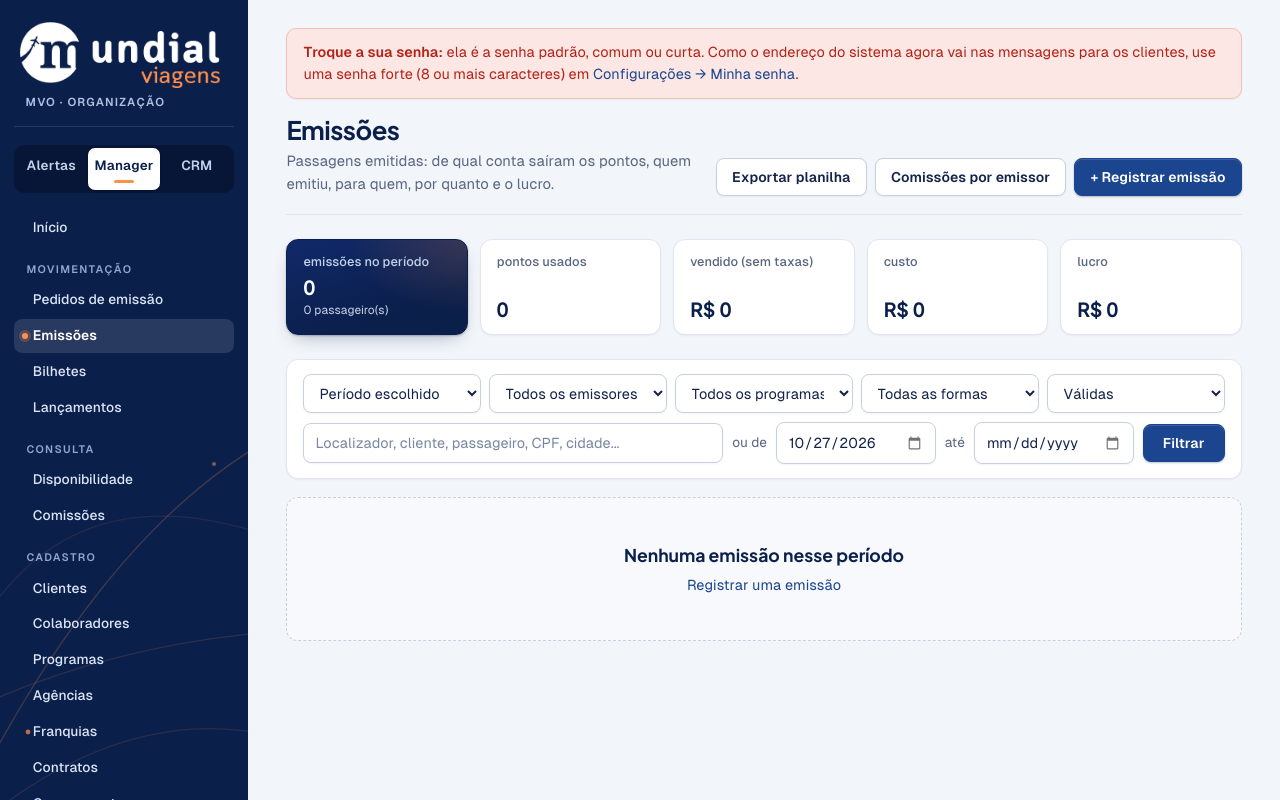
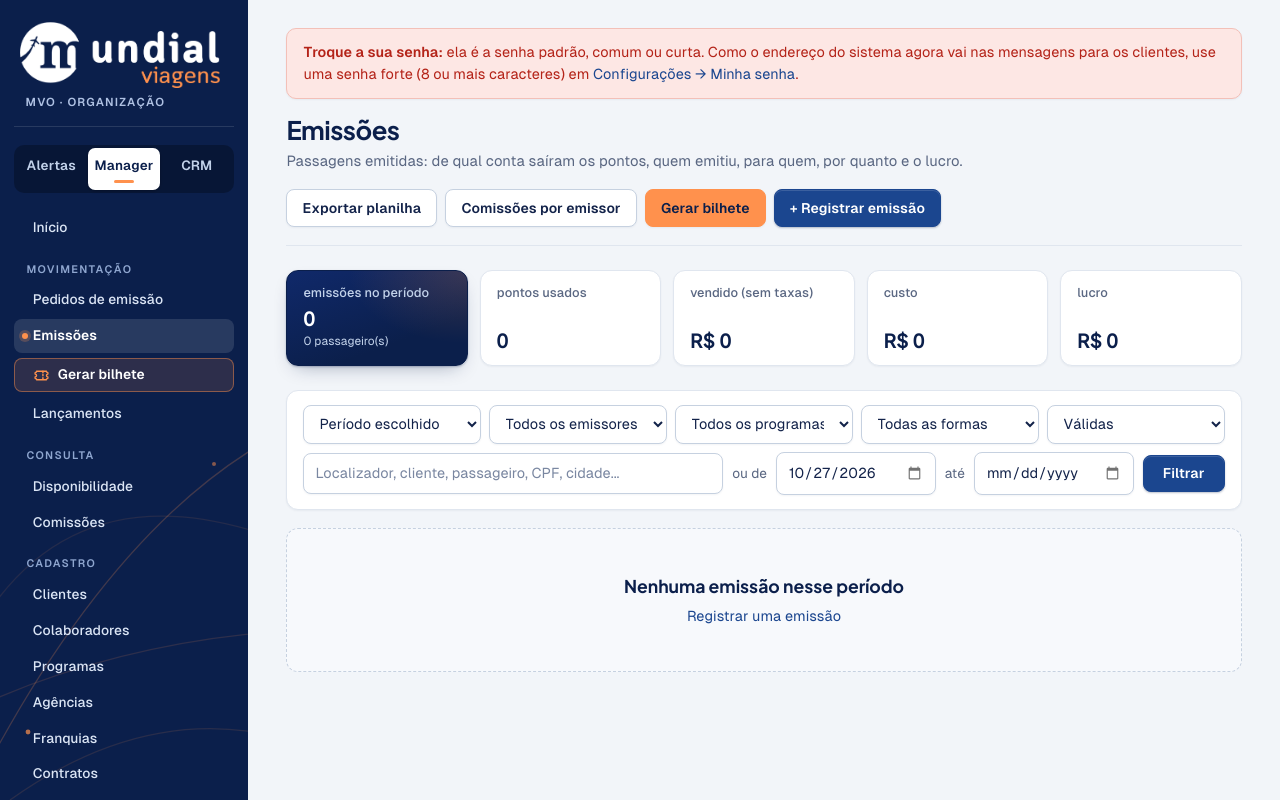
Before and after one commit to mundialviagens2014-sys/alertas-viagens, a FastAPI app: page /emissoes in a window 1280 px wide. Run offline with FastAPI, Linux system fonts and the light colour scheme; the visitor is signed in with stand-in values (Sample User, id 1); data comes from the database, SQL or seed files in the repository; data that the repository does not hold is empty.

Commit message:
Bilhetes em destaque no menu e nas emissões; versão no rodapé do menu
- "Gerar bilhete" com ícone e cor laranja no menu do Manager, e botão laranja
  em Emissões e na emissão.
- Rodapé do menu mostra a versão publicada (commit do Render).

Co-Authored-By: Claude Opus 5.5 <noreply@anthropic.com>
Claude-Session: https://claude.ai/code/session_019UhPdLd15jwEd86u1yHwxU

```diff
--- a/app/static/estilo.css
+++ b/app/static/estilo.css
@@ -1271,3 +1271,15 @@ form.filtros > .segmentos + span { order: -1; }
   padding: .25rem .4rem; border-radius: 6px; }
 .login .esqueci:hover { text-decoration: underline; text-underline-offset: 3px; }
 .login .esqueci:focus-visible { outline: 2px solid var(--azul); outline-offset: 2px; }
+
+/* "Gerar bilhete" em destaque no menu do Manager */
+.menu a.menu-bilhete { display: flex; align-items: center; justify-content: flex-start; gap: .5rem; margin: .2rem 0; color: #fff; font-weight: 600;
+  background: rgba(255, 145, 77, .14); box-shadow: inset 0 0 0 1px rgba(255, 145, 77, .45); }
+.menu a.menu-bilhete svg { width: 17px; height: 17px; flex: none; color: var(--laranja); }
+.menu a.menu-bilhete:hover { background: rgba(255, 145, 77, .24); }
+.menu a.menu-bilhete.ativo { background: var(--laranja); color: var(--noite); box-shadow: none; }
+.menu a.menu-bilhete.ativo svg { color: var(--noite); }
+.menu a.menu-bilhete.ativo::before { display: none; }
+.versao-app { margin-top: .35rem; font-size: .7rem; color: #8fa6cf; font-variant-numeric: tabular-nums; letter-spacing: .02em; }
+.btn.btn-bilhete { background: var(--laranja); border-color: var(--laranja); color: var(--noite); font-weight: 700; }
+.btn.btn-bilhete:hover { background: #ff7f33; border-color: #ff7f33; color: var(--noite); }
--- a/app/templates/base.html
+++ b/app/templates/base.html
@@ -127,7 +127,7 @@
       <span class="secao">Movimentação</span>
       <a href="/pedidos" class="{{ 'ativo' if pagina in ('pedidos', 'pedido_form') }}">Pedidos de emissão {% if abertos %}<span class="contador">{{ abertos }}</span>{% endif %}</a>
       <a href="/emissoes" class="{{ 'ativo' if pagina in ('emissoes', 'emissao', 'emissao_form') }}">Emissões</a>
-      <a href="/bilhetes" class="{{ 'ativo' if pagina in ('bilhetes', 'bilhete') }}">Bilhetes</a>
+      <a href="/bilhetes" class="menu-bilhete {{ 'ativo' if pagina in ('bilhetes', 'bilhete') }}"><svg viewBox="0 0 24 24" fill="none" stroke="currentColor" stroke-width="2" stroke-linecap="round" stroke-linejoin="round" aria-hidden="true"><path d="M3 8a2 2 0 0 0 2-2h14a2 2 0 0 0 2 2v2a2 2 0 0 0 0 4v2a2 2 0 0 0-2 2H5a2 2 0 0 0-2-2v-2a2 2 0 0 0 0-4z"/><path d="M14 6v12" stroke-dasharray="2 2.5"/></svg>Gerar bilhete</a>
       <a href="/lancamentos" class="{{ 'ativo' if pagina in ('lancamentos', 'lancamento_form', 'transferencia') }}">Lançamentos</a>
       <span class="secao">Consulta</span>
       <a href="/disponibilidade" class="{{ 'ativo' if pagina == 'disponibilidade' }}">Disponibilidade</a>
@@ -202,6 +202,7 @@
         <form method="dialog"><button class="btn primario">Entendi</button></form>
       </dialog>
       <div>{{ usuario.nome }}</div><span class="papel">{{ nome_papel(usuario) }}</span> · <a href="/sair">Sair</a>
+      {% if versao_app %}<div class="versao-app" title="Versão publicada do MVO">versão {{ versao_app }}</div>{% endif %}
       <div class="tema"><span id="tema-rotulo">Tema</span>
         <div class="tema-opcoes" role="group" aria-labelledby="tema-rotulo">
           <button type="button" data-valor="claro" title="Claro" aria-label="Tema claro"><svg viewBox="0 0 24 24" fill="none" stroke="currentColor" stroke-width="2" stroke-linecap="round" aria-hidden="true"><circle cx="12" cy="12" r="4"/><path d="M12 2v2M12 20v2M4.9 4.9l1.4 1.4M17.7 17.7l1.4 1.4M2 12h2M20 12h2M4.9 19.1l1.4-1.4M17.7 6.3l1.4-1.4"/></svg></button>
--- a/app/templates/mvo/emissao.html
+++ b/app/templates/mvo/emissao.html
@@ -12,7 +12,7 @@
       {% if e.status != "ativa" %} · <span class="etiqueta off">cancelada</span>{% endif %}</p>
   </div>
   <div class="acoes">
-    {% if link_bilhete %}<a class="btn primario" href="{{ link_bilhete }}" title="O robô consulta a reserva no site da companhia e gera o PDF">Gerar bilhete</a>{% endif %}
+    {% if link_bilhete %}<a class="btn btn-bilhete" href="{{ link_bilhete }}" title="O robô consulta a reserva no site da companhia e gera o PDF">Gerar bilhete</a>{% endif %}
     <a class="btn" href="/emissoes">← Emissões</a>
   </div>
 </div>
--- a/app/templates/mvo/emissoes.html
+++ b/app/templates/mvo/emissoes.html
@@ -11,6 +11,7 @@
   <div class="acoes">
     {% include "_exportar.html" %}
     {% if ve_custo %}<a class="btn" href="/comissoes{{ '?mes=' ~ mes if mes }}">Comissões por emissor</a>{% endif %}
+    <a class="btn btn-bilhete" href="/bilhetes">Gerar bilhete</a>
     {% if pode(usuario, "milhas_operar") %}<a class="btn primario" href="/emissoes/nova">+ Registrar emissão</a>{% endif %}
   </div>
 </div>
--- a/app/web.py
+++ b/app/web.py
@@ -1,4 +1,5 @@
 """Peças comuns do site: telas (Jinja), usuário logado, permissões, avisos e leitura de formulários."""
+import os
 import ipaddress
 import re
 from datetime import date, datetime, timedelta
@@ -205,6 +206,7 @@ templates.env.globals.update(
     url_filtro=url_filtro,
     periodos=PERIODOS,
     versao=_versao_estaticos(),
+    versao_app=os.getenv("RENDER_GIT_COMMIT", "")[:7] or None,
     nomes_programas=nomes_programas,
     classificacoes=classificacoes,
     cores_classificacoes=cores_classificacoes,
```
